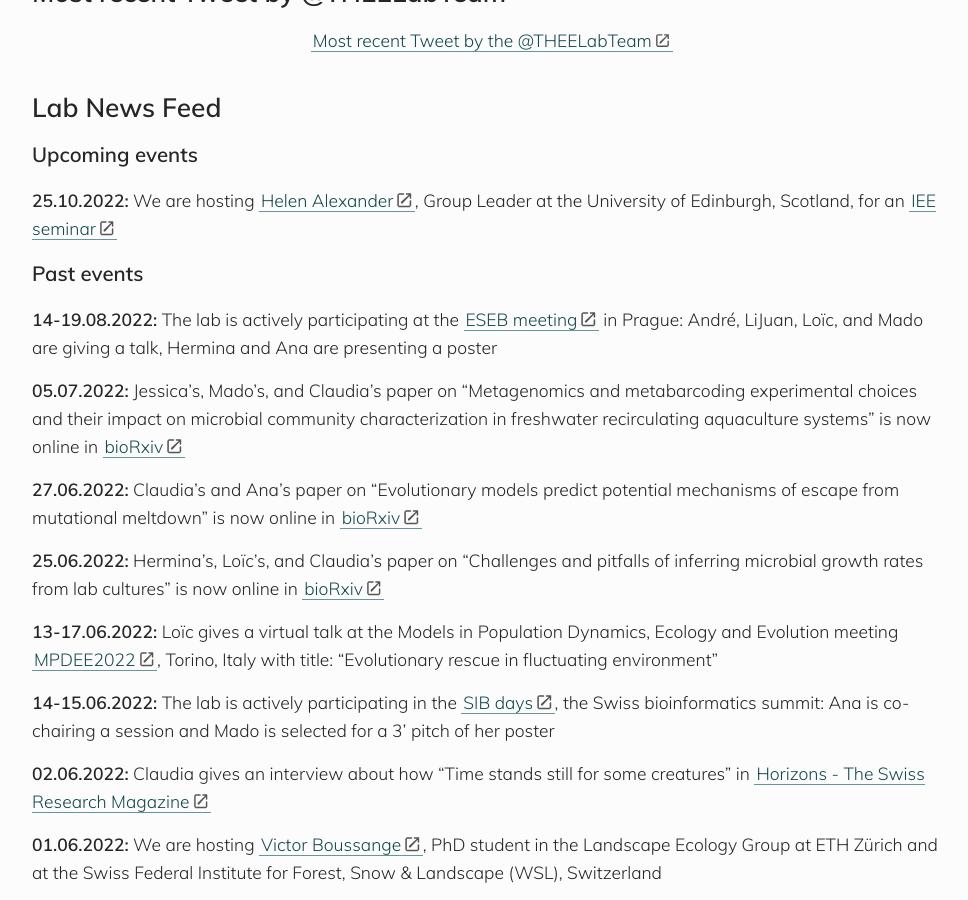
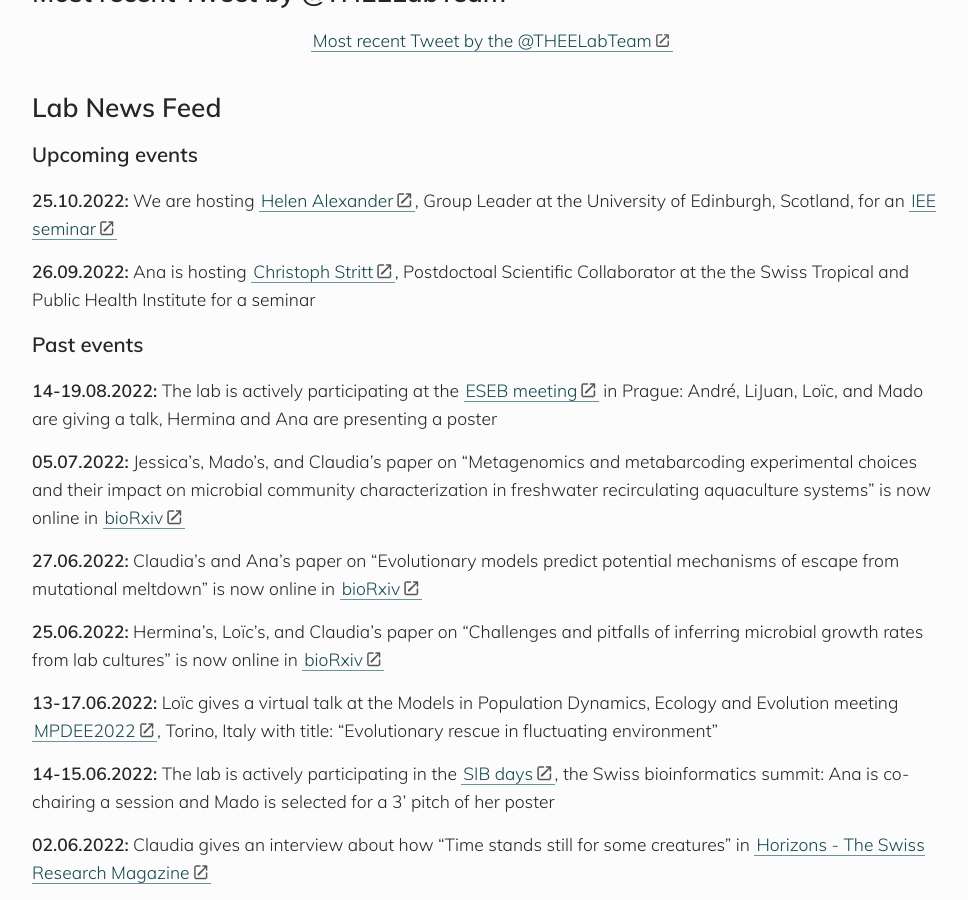
Before and after one commit to banklab/banklab.github.io, a Jekyll site: the page built from index.md, in a window 1280 px wide and 900 px high, scrolled down 548 px. Shown: the whole window, without its empty margins (148-1116 px from the left). Built offline with Jekyll 4.4.1, drawn with Linux system fonts in a browser that asks for light colours; some web fonts are replaced; comment, search, counter and statistics services are not loaded.

Commit message:
Update index.md

```diff
--- a/index.md
+++ b/index.md
@@ -19,6 +19,8 @@ Welcome to the web page of the Division Theoretical Ecology and Evolution at the
 ### Upcoming events
 
 **25.10.2022:** We are hosting [Helen Alexander](https://www.ed.ac.uk/biology/groups/alexander), Group Leader at the University of Edinburgh, Scotland, for an [IEE seminar](https://www.iee.unibe.ch/studies/lecture_series_in_ecology_and_evolution/index_eng.html)
+
+**26.09.2022:** Ana is hosting [Christoph Stritt](https://www.swisstph.ch/fr/staff/profile/people/christoph-stritt), Postdoctoal Scientific Collaborator at the the Swiss Tropical and Public Health Institute for a seminar
 
 ### Past events
 
```
